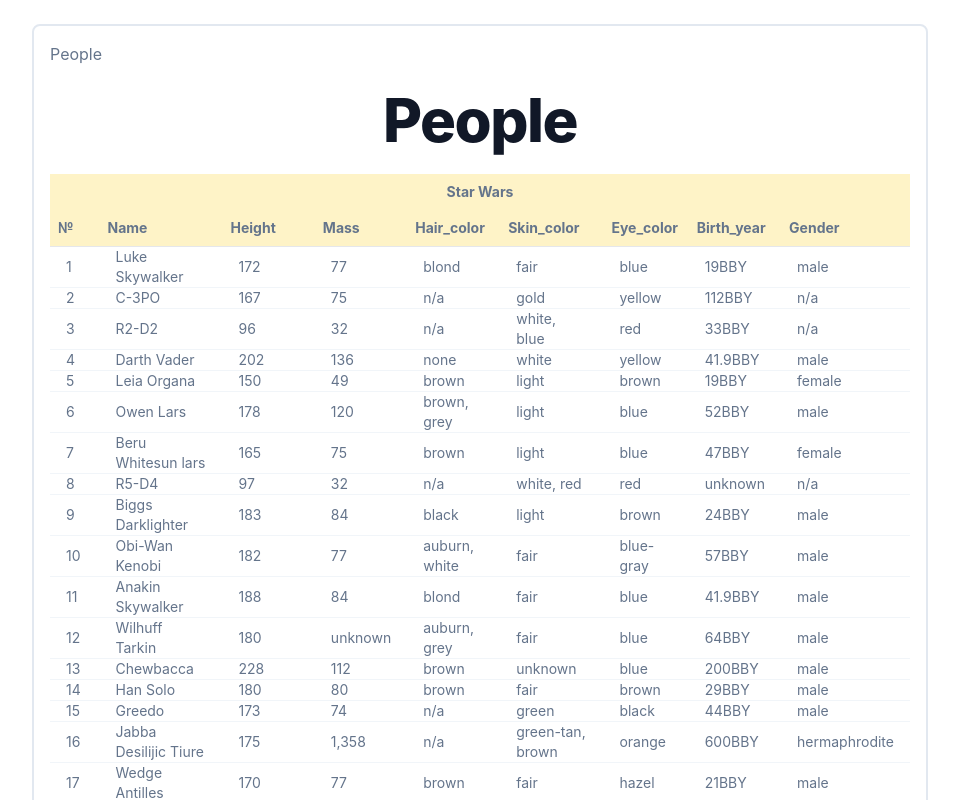
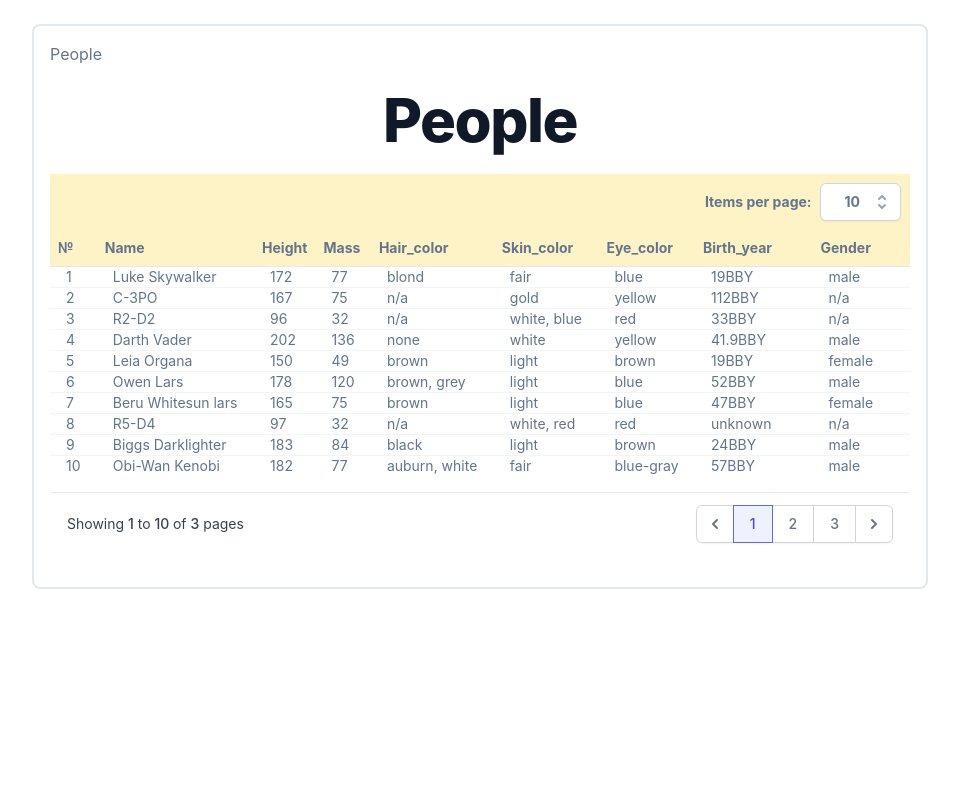
Before and after one commit to rain84/test-task-faraway, a React (Create React App) app: page /people in a window 1280 px wide. Shown: the top 800 px of the page, without its empty margins (160-1119 px from the left). Built offline with nearby package versions, Linux system fonts and the light colour scheme.

Commit message:
feat: added <TablePagination> into <People>

```diff
--- a/src/layout/people.component.tsx
+++ b/src/layout/people.component.tsx
@@ -1,8 +1,8 @@
-import { Table } from 'ui'
+import { TablePaginated } from 'ui'
 import { useNavigate } from 'react-router-dom'
 import fakeData from 'fake_data.json'
 
-const rows = fakeData.data as unknown as Record<string, string>[]
+const rows = fakeData.data.slice(0, 21) as unknown as Record<string, string>[]
 const columns = [
   'name',
   'height',
@@ -22,8 +22,6 @@ export const People = () => {
     navigate((+index + 1).toString())
   }
 
-  const selectItems = ['5', '10', '20', '50', '100']
-
   return (
     <section>
       <h1 className="text-4xl font-extrabold tracking-tight text-center text-gray-900 sm:text-5xl md:text-6xl">
@@ -31,12 +29,11 @@ export const People = () => {
       </h1>
       <br />
       <main className="flex flex-row justify-center">
-        <Table
+        <TablePaginated
           className="w-full"
           caption="Star Wars"
           columns={columns}
           rows={rows}
-          selectItems={selectItems}
           getKey={getKey}
           onClick={onClick}
         />
```
